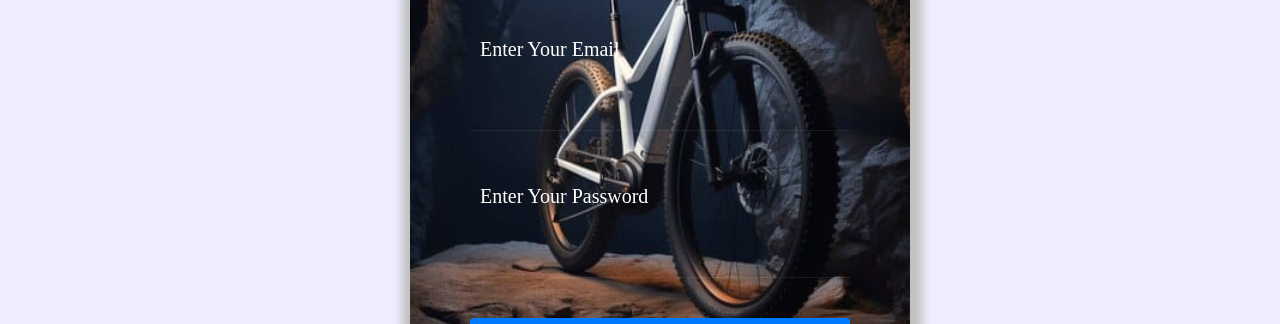
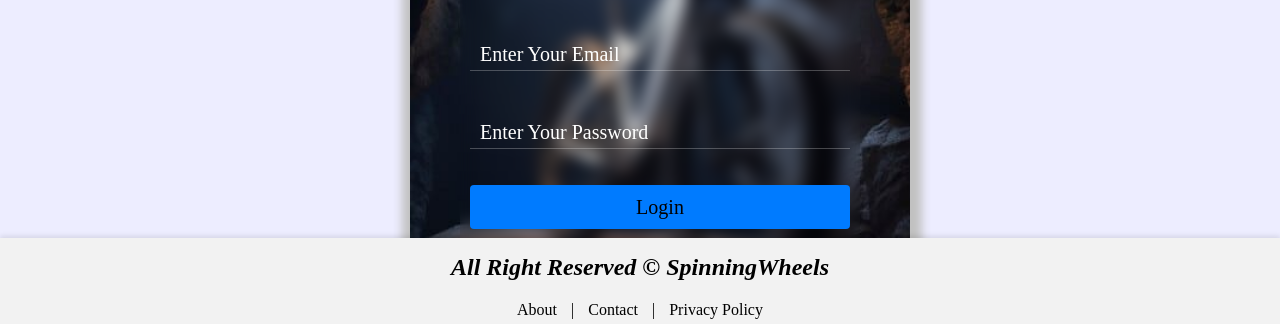
Before and after one commit to snehalpawar29/Sakhi_Trends_Backend, a React (Create React App) app in the folder client/: page /login in a window 1280 px wide. Shown: the part 463-787 px from the top of the page. Built offline with nearby package versions, Linux system fonts and the light colour scheme; no server answers.

Commit message:
changess

```diff
--- a/client/src/pages/styles/Login.css
+++ b/client/src/pages/styles/Login.css
@@ -5,25 +5,12 @@
 .bg {
   margin: 0;
   padding: 0;
-  min-height: 100vh;
-  /* fill at least viewport height */
+  height: 0vh;
   width: 100vw;
   background-color: rgb(237, 237, 255);
-  display: flex;
-  justify-content: center;
-  /* center horizontally */
-  align-items: center;
-  /* center vertically */
-  flex-direction: column;
-  position: relative;
-  /* remove absolute */
+  position: absolute;
   z-index: 0;
 }
-
-
-
-
-
 
 .Login {
   background-image: url("../../components/Assets/exclusive_image.jpeg");
@@ -46,46 +33,22 @@
   box-shadow: 2px 5px 10px 10px rgb(193, 193, 193);
   margin-top: 100px;
   border-radius: 4px;
-  z-index: 1;
+  z-index: -1;
 }
 
+/*  */
 .Login>form {
-  /* Remove position: absolute and z-index */
-  position: relative;
-  /* or simply remove position */
+  backdrop-filter: blur(8px);
+  display: flex;
+  /* border: 1px solid black; */
+  flex-direction: column;
+  gap: 20px;
+  position: absolute;
   z-index: 1;
-  /* if you want */
-  /* Remove fixed height if possible, or make it auto */
-  height: auto;
+  height: 500px;
   width: 400px;
   padding: 100px 10px 10px 10px;
   margin: 70px 20px 70px 20px;
-  /* Keep flexbox styles */
-  display: flex;
-  flex-direction: column;
-  gap: 20px;
-}
-
-.form-container>form {
-  position: relative;
-  /* or remove absolute */
-  z-index: 1;
-  height: auto;
-  padding: 10px 10px 10px 10px;
-  margin: 50px 20px 70px 20px;
-  display: flex;
-  flex-direction: column;
-  gap: 20px;
-}
-
-.content-wrapper {
-  flex-grow: 1;
-  display: flex;
-  justify-content: center;
-  /* center horizontally */
-  align-items: center;
-  /* center vertically */
-  padding: 20px;
 }
 
 .Login .Login-title {
@@ -112,11 +75,9 @@
 
 
 hr {
-  margin: 20px 0;
-  border: 0;
-  border-top: 1px solid rgba(255, 255, 255, 0.3);
+  margin-top: -45px;
+  font-size: 140px;
 }
-
 
 .Login .input-field input:focus {
   border-color: #333;
--- a/client/src/pages/styles/Register.css
+++ b/client/src/pages/styles/Register.css
@@ -4,59 +4,37 @@
 }
 
 .bg {
+  margin: 0;
+  padding: 0;
+  height: 423vh;
+  width: 100vw;
   background-color: rgb(237, 237, 255);
-  width: 100%;
-  padding: 0;
-  margin: 0;
+  position: absolute;
+  z-index: 0;
 }
 
 .form-container {
   background-image: url("../../components/Assets/exclusive_image.jpeg");
   background-color: rgb(125, 226, 224);
-  width: 90%;
-  max-width: 500px;
-  /* keeps it wide on large screens */
-  height: auto;
-  /* let content define height */
-  color: white;
+  width: 500px;
+  height: 600px;
+  color: rgb(255, 255, 255);
   background-position: center;
   background-repeat: no-repeat;
   background-size: cover;
-  margin: 100px auto 0;
+  position: relative;
+  width: 500px;
+  height: 700px;
+  margin: 0 auto;
   display: flex;
   justify-content: center;
   align-items: center;
   padding: 20px;
   box-shadow: 2px 5px 10px 10px rgb(193, 193, 193);
+  margin-top: 100px;
   border-radius: 4px;
+  z-index: -1;
 }
-
-.form-container>form {
-  backdrop-filter: blur(8px);
-  width: 100%;
-  display: flex;
-  flex-direction: column;
-  gap: 20px;
-  padding: 10px;
-}
-
-/* Responsive tweaks */
-@media (max-width: 768px) {
-  .form-container {
-    padding: 15px;
-  }
-
-  .form-container .title {
-    font-size: 2rem;
-  }
-
-  .form-container .mb-3 input {
-    font-size: 16px;
-  }
-}
-
-
-
 
 /*  */
 .form-container>form {
```
